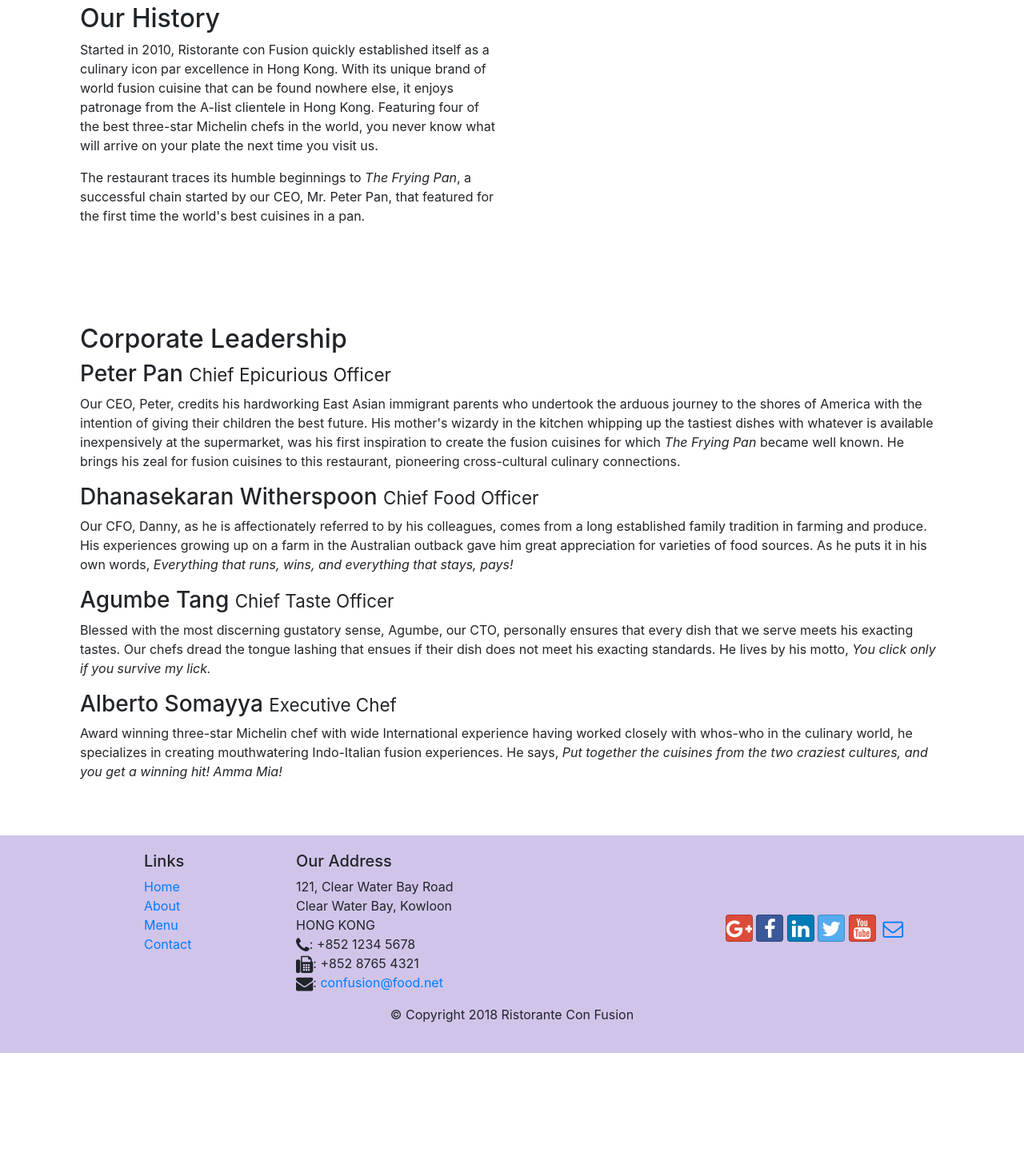
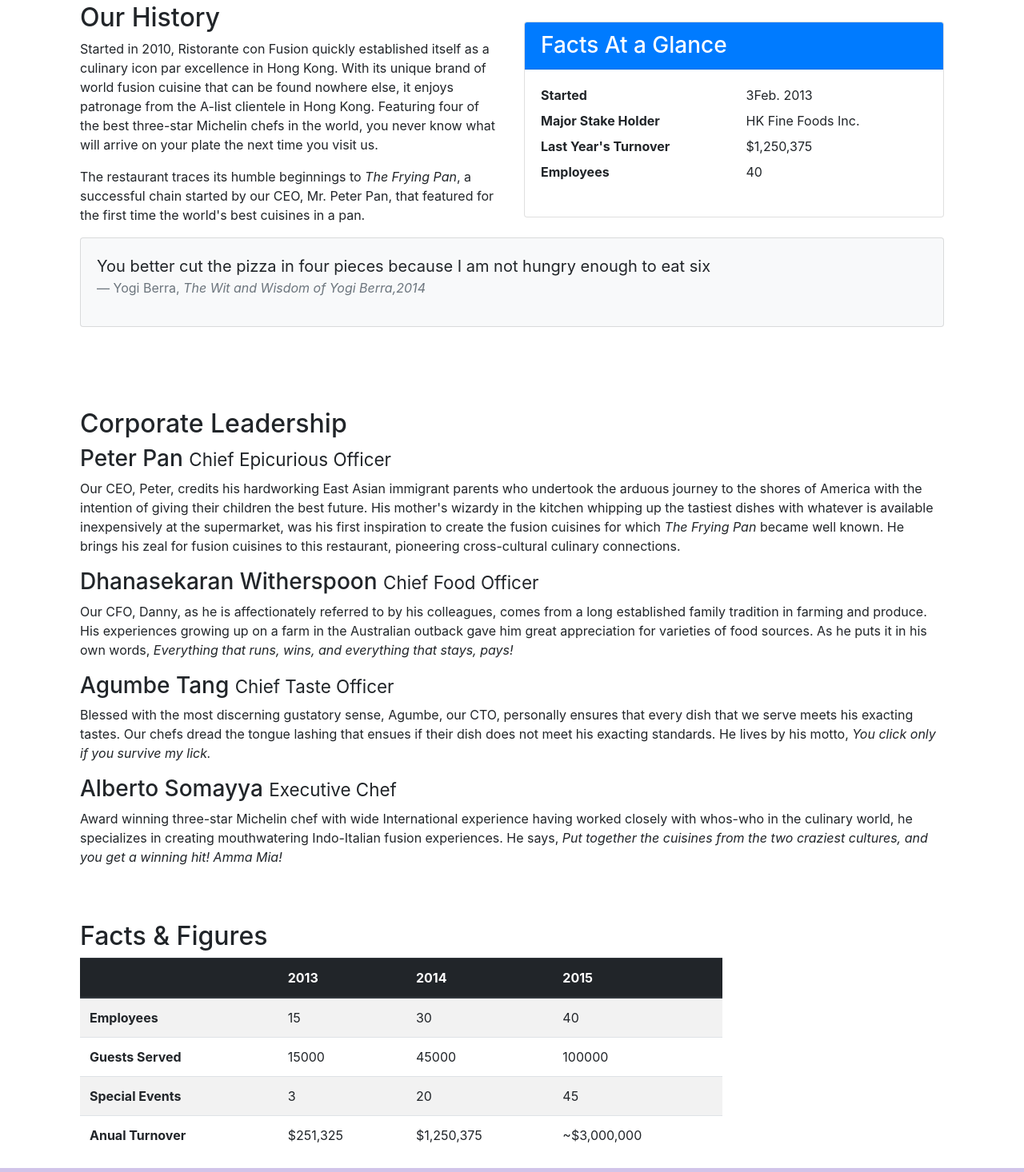
Before and after one commit to lucifer123A/BootStrap, a website: page aboutus.html in a window 1280 px wide. Shown: the part 514-1980 px from the top of the page at 80% size. Before the commit the page ends 1831 px from the top, so only its background shows below. Drawn offline with nearby package versions, Linux system fonts and the light colour scheme.

Commit message:
Tables and Cards

```diff
--- a/aboutus.html
+++ b/aboutus.html
@@ -62,7 +62,34 @@
                 <p>Started in 2010, Ristorante con Fusion quickly established itself as a culinary icon par excellence in Hong Kong. With its unique brand of world fusion cuisine that can be found nowhere else, it enjoys patronage from the A-list clientele in Hong Kong.  Featuring four of the best three-star Michelin chefs in the world, you never know what will arrive on your plate the next time you visit us.</p>
                 <p>The restaurant traces its humble beginnings to <em>The Frying Pan</em>, a successful chain started by our CEO, Mr. Peter Pan, that featured for the first time the world's best cuisines in a pan.</p>
             </div>
+            <div class="col-12 col-sm">
+                <div class="card">
+                    <h3 class="card-header bg-primary text-white">Facts At a Glance</h3>
+                    <div class="card-body">
+                        <dl class="row">
+                            <dt class="col-6">Started</dt>
+                            <dd class="col-6">3Feb. 2013</dd>
+                            <dt class="col-6">Major Stake Holder</dt>
+                            <dd class="col-6">HK Fine Foods Inc.</dd>
+                            <dt class="col-6">Last Year's Turnover</dt>
+                            <dd class="col-6">$1,250,375</dd>
+                            <dt class="col-6">Employees</dt>
+                            <dd class="col-6">40</dd>
+                        </dl>
+                    </div>
+                </div>
+            </div>
             <div class="col-12">
+                <div class="card card-body bg-light">
+                    <blockquote class="blockquote">
+                        <p class="mb-0">You better cut the pizza in four pieces because I am not hungry enough
+                            to eat six
+                        </p>
+                        <footer class="blockquote-footer">Yogi Berra,
+                        <cite title="Source Title">The Wit and Wisdom of Yogi Berra,2014</cite>
+                        </footer>
+                    </blockquote>
+                </div>
             </div>
         </div>
 
@@ -80,7 +107,51 @@
                 <p class="d-none d-sm-block">Award winning three-star Michelin chef with wide International experience having worked closely with whos-who in the culinary world, he specializes in creating mouthwatering Indo-Italian fusion experiences. He says, <em>Put together the cuisines from the two craziest cultures, and you get a winning hit! Amma Mia!</em></p>
             </div>
        </div>
-
+       <div clss="row row-content">
+           <div class="col-12 col-sm-9">
+               <h2>Facts &amp; Figures</h2>
+               <div class="table-responsive">
+                   <table class="table table-striped">
+                       <thead class="thead-dark">
+                           <tr>
+                               <th>&nbsp;</th>
+                               <th>2013</th>
+                               <th>2014</th>
+                               <th>2015</th>
+                           </tr>
+                       </thead>
+                       <tbody>
+                           <tr>
+                               <th>Employees</th>
+                               <td>15</td>
+                               <td>30</td>
+                               <td>40</td>
+                           </tr>
+                           <tr>
+                            <th>Guests Served</th>
+                            <td>15000</td>
+                            <td>45000</td>
+                            <td>100000</td>
+                        </tr>
+                        <tr>
+                            <th>Special Events</th>
+                            <td>3</td>
+                            <td>20</td>
+                            <td>45</td>
+                        </tr>
+                        <tr>
+                            <th>Anual Turnover</th>
+                            <td>$251,325</td>
+                            <td>$1,250,375</td>
+                            <td>~$3,000,000</td>
+                        </tr>
+                       </tbody>
+                   </table>
+               </div>
+           </div>
+           <div class="col-12 col-sm-3">
+           </div>
+       </div>
     </div>
 
     <footer class="footer">
```
